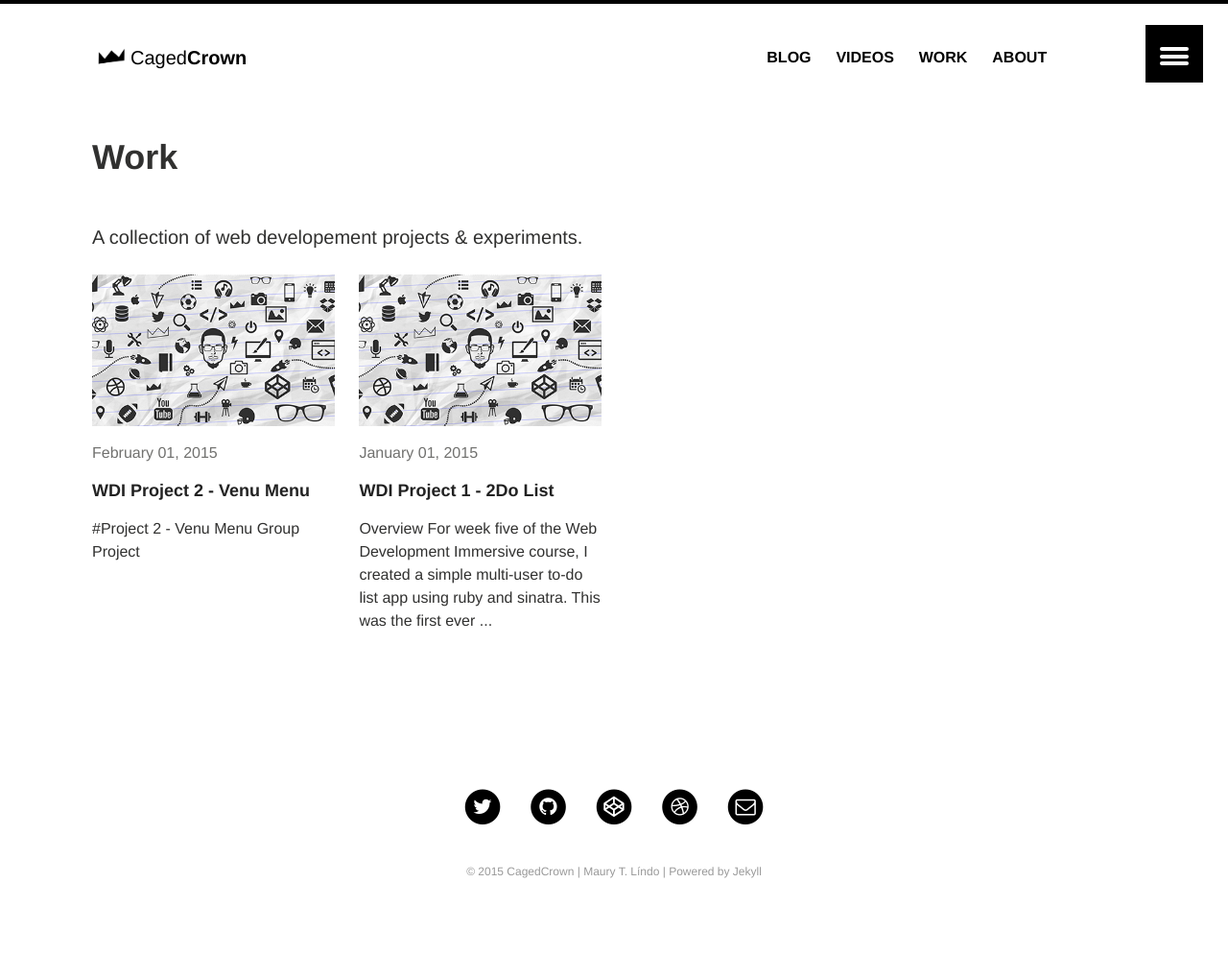
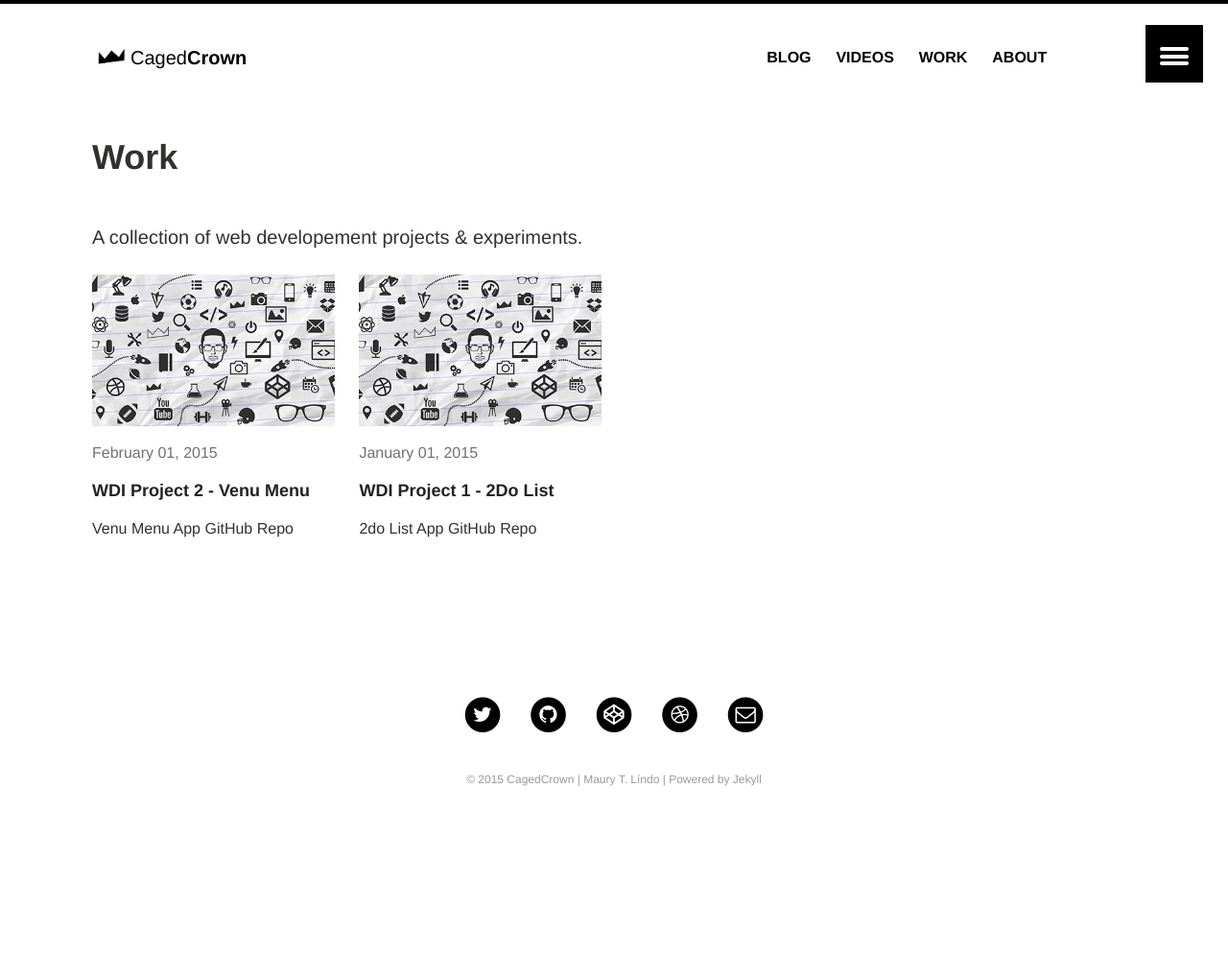
Before and after one commit to cagedcrown/cagedcrown.github.io, a Jekyll site: the page built from work/index.md, in a window 1280 px wide. Shown: the whole page at 96% size. Built offline with Jekyll 4.4.1, drawn with Linux system fonts in a browser that asks for light colours; after the commit the page ends 900 px from its top, so only the background shows below that.

Commit message:
add teaser image to venu menu

```diff
--- a/_posts/work/2015-01-01-2do-app.md
+++ b/_posts/work/2015-01-01-2do-app.md
@@ -13,12 +13,12 @@
 share: true
 ---
 
+### [2do List App](https://desolate-caverns-9965.herokuapp.com/login)
+### [GitHub Repo](https://github.com/cagedcrown/2Do)
+
 ## Overview
 For week five of the Web Development Immersive course, I created a simple multi-user to-do list app using ruby and sinatra.
 This was the first ever web application that I built, which was a huge milestone for me considering how much I learned in just 5 weeks of programming.
-
-- [2do List](https://desolate-caverns-9965.herokuapp.com/login)
-- [You can find my code on GitHub](https://github.com/cagedcrown/2Do)
 
 **Technologies Used**
 
--- a/_posts/work/2015-02-01-venu-menu.md
+++ b/_posts/work/2015-02-01-venu-menu.md
@@ -8,15 +8,13 @@
 tags: []
 image:
 feature:
-teaser:
-thumb:
+teaser: venu-menu_400x250.jpg
+thumb: venu-menu_400x250.jpg
 share: true
 ---
 
-#Project 2 - Venu Menu Group Project
-
-- [Venu Menu](https://venu-menu.herokuapp.com/login)
-- [Venu Menu on GitHub](https://github.com/cagedcrown/venu-menu)
+### [Venu Menu App](https://venu-menu.herokuapp.com/login)
+### [GitHub Repo](https://github.com/cagedcrown/venu-menu)
 
 ## Overview
 For week nine of the Web Development Immersive course, we were all told to write an idea for a group project that we would like to do.
@@ -27,8 +25,7 @@
 Then integrating a music API a user will also be able to listen to the performing artists most popular songs without being rerouted to another site.
 
 ## Our Version
-We were only given 4 days to accomplish all of this, so the first thing we did was to simplify our app to make an MVP in 3 days.
-After a few pivots, we decided to focus on creating a concert venue rating system were a user can review venues.
+VenuMenu is a web app that allows users to search venues by name or location. The data is pulled from the Songkick API. Once a user searches a venue VenuMenu provides results including the name, address, telephone number and a link to the venue website. The web app allows the user to sign in/up with twitter which opens up new features.
 
 **Technologies Used**
 
--- a/index.html
+++ b/index.html
@@ -181,9 +181,9 @@
             </div><!-- /.tile -->
 
             <div class="tile">
-              <a href="#"><img src="//cagedcrown.com/images/soon_teaser.png"></a>
-              <h2 class="post-title">Project 2: Group Project</h2>
-              <p class="post-excerpt">Coming Soon...</p>
+              <a href="#"><img src="//cagedcrown.com/images/venu-menu_400x250.jpg"></a>
+              <h2 class="post-title">Project 2: Venu Menu Group Project</h2>
+              <p class="post-excerpt">A concert venue rating app using the Songkick API.</p>
             </div><!-- /.tile -->
 
             <div class="tile">
```
Also changed, not shown: images/venu-menu_400x250.jpg (added).
